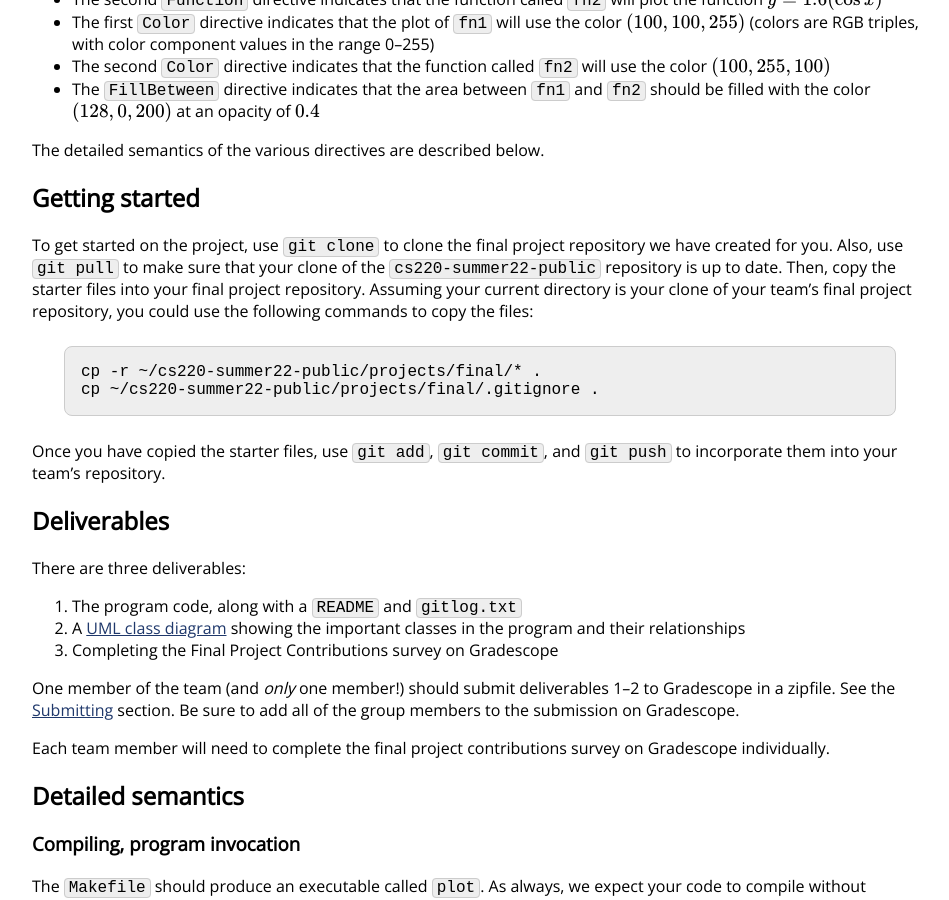
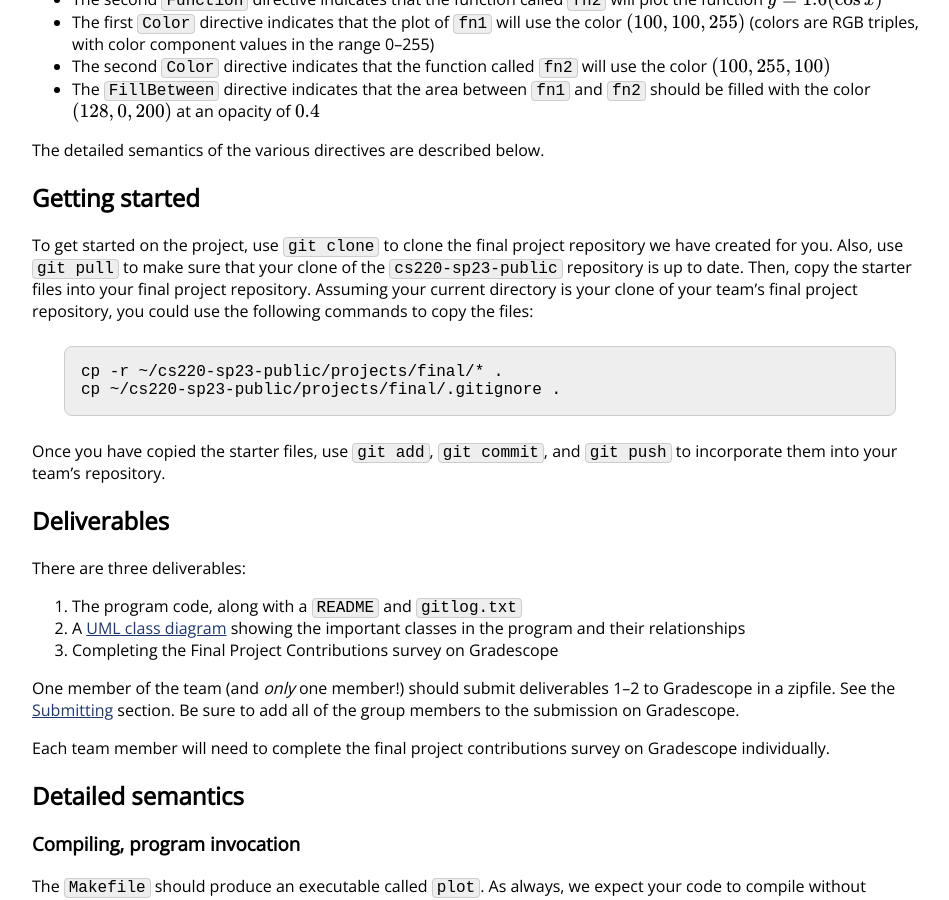
Before and after one commit to vivek-booshan/cs220-sp23, a Jekyll site: the page built from assign/final.md, in a window 1280 px wide and 900 px high, scrolled down 1642 px. Shown: the whole window, without its empty margins (160-1109 px from the left). Built offline with Jekyll 4.4.1, drawn with Linux system fonts in a browser that asks for light colours; some web fonts are replaced; formulas are drawn with MathJax 3.

Commit message:
update for spring 2023

````diff
--- a/assign/final.md
+++ b/assign/final.md
@@ -84,14 +84,14 @@ The detailed semantics of the various directives are described below.
 
 To get started on the project, use `git clone` to clone the final project
 repository we have created for you. Also, use `git pull` to make sure that
-your clone of the `cs220-summer22-public` repository is up to date.
+your clone of the `cs220-sp23-public` repository is up to date.
 Then, copy the starter files into your final project repository.
 Assuming your current directory is your clone of your team's final project
 repository, you could use the following commands to copy the files:
 
 ```
-cp -r ~/cs220-summer22-public/projects/final/* .
-cp ~/cs220-summer22-public/projects/final/.gitignore .
+cp -r ~/cs220-sp23-public/projects/final/* .
+cp ~/cs220-sp23-public/projects/final/.gitignore .
 ```
 
 Once you have copied the starter files, use `git add`, `git commit`,
````
